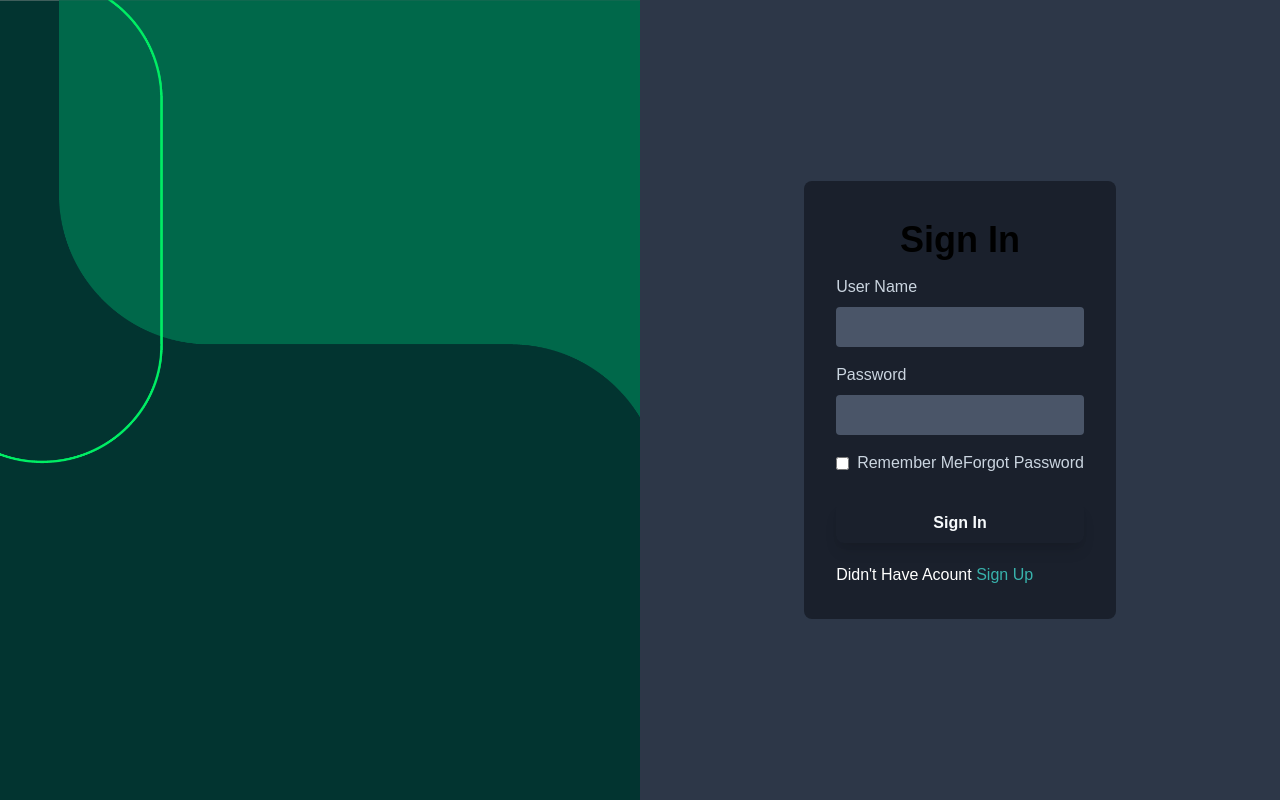
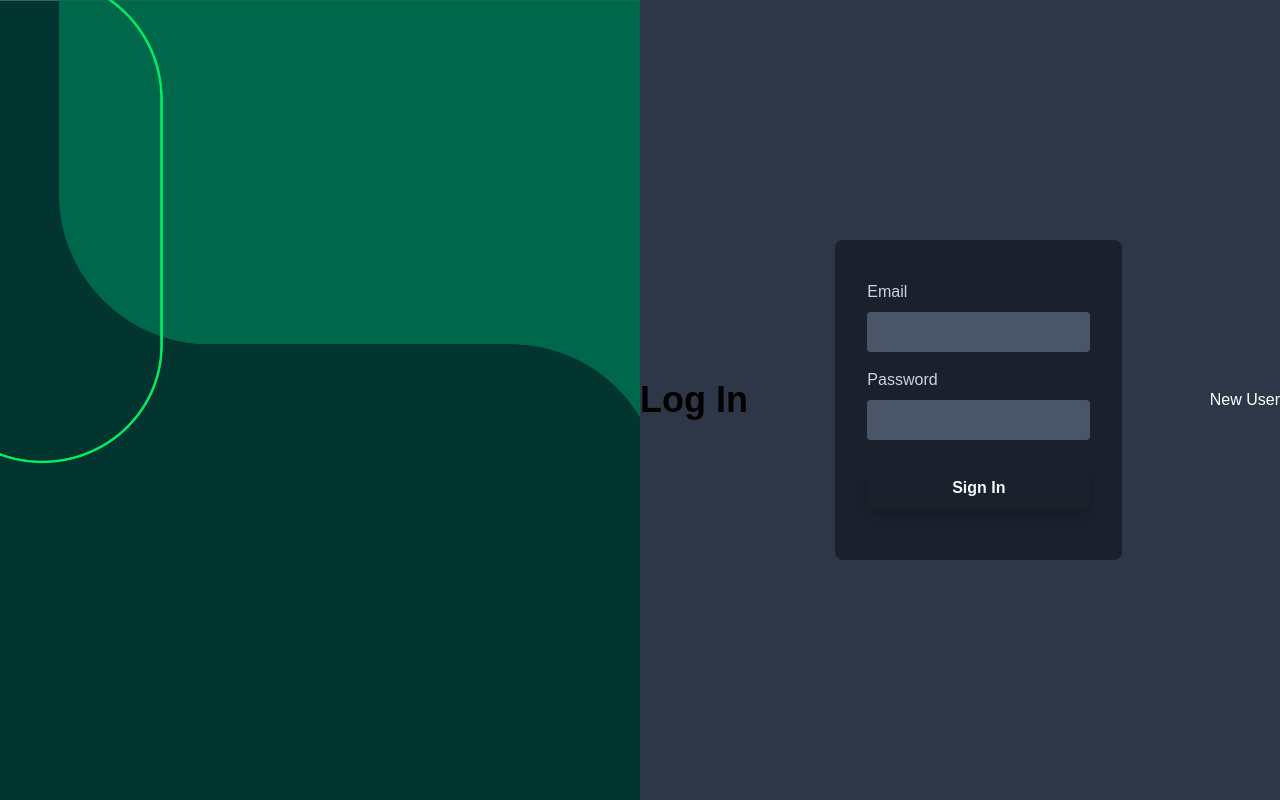
Before and after one commit to mud1tx/Consumer-2-Consumer, a React (Create React App) app in the folder client/: page /login in a window 1280 px wide. Built offline with nearby package versions, Linux system fonts and the light colour scheme.

Commit message:
corrected login structure

```diff
--- a/client/src/features/Authentication/Login.js
+++ b/client/src/features/Authentication/Login.js
@@ -1,11 +1,23 @@
 import React, { useState } from "react";
 import img from "../Authentication/LoginImg.png";
-export default function Login () {
-  const [showpass, setShowPass] = useState(false);
+import { NavLink } from "react-router-dom";
+
+const Login = () => {
+  const [userLoginData, setUserLoginData] = useState({
+    email: "",
+    password: "",
+  });
+
+  const handleInputs = (e) => {
+    const name = e.target.name;
+    // console.log(name);
+    const value = e.target.value;
+    setUserLoginData({ ...userLoginData, [name]: value });
+  }
+
   return (
     <>
       <div className="grid grid-cols-1 sm:grid-cols-2  h-screen w-full">
-
         <div className="hidden sm:block  ">
           <img
             className="w-full h-full object-cover"
@@ -15,38 +27,55 @@ export default function Login () {
         </div>
 
         <div className=" flex w-full  bg-gray-800 felx-col items-center justify-center">
-          <form className="max-w-[800px]   mx-auto bg-gray-900 p-8 px-8 rounded-lg">
-            <h2 className="text-4xl dark:text-white font-bold text-center">
-              Sign In
-            </h2>
+          <h2 className="text-4xl dark:text-white font-bold text-center">
+            Log In
+          </h2>
+          <form
+            className="max-w-[800px]   mx-auto bg-gray-900 p-8 px-8 rounded-lg"
+            method="POST"
+            action="/login"
+          >
             <div className="flex  flex-col text-gray-400 py-2">
-              <label>User Name</label>
+              <label>Email</label>
               <input
                 className="rounded bg-gray-700 mt-2 p-2 focus:border-blue-500 focus:bg-gray-800 focus:outline-none"
-                type="text"
+                type="email"
+                name="email"
+                value={userLoginData.email}
+                onChange={handleInputs}
               />
             </div>
             <div className="flex flex-col text-gray-400 py-2">
               <label>Password</label>
               <input
                 className="rounded bg-gray-700 mt-2 p-2 focus:border-blue-500 focus:bg-gray-800 focus:outline-none"
-                type="Password"
+                type="password"
+                name="password"
+                value={userLoginData.password}
+                onChange={handleInputs}
               />
             </div>
-            <div className="flex justify-between items-center text-gray-400 py-2">
+            {/* <div className="flex justify-between items-center text-gray-400 py-2">
               <p className="flex items-center">
                 <input className="mr-2" type="checkbox" />
                 Remember Me
               </p>
               <p className="">Forgot Password</p>
-            </div>
-            <button className="w-full my-5 py-2 text-mygreen shadow-lg shadow-mygreen-800 hover:shadow-green-500/20  text-gray-100 font-semibold rounded-lg">
+            </div> */}
+            <button
+              className="w-full my-5 py-2 text-mygreen shadow-lg shadow-mygreen-800 hover:shadow-green-500/20  text-gray-100 font-semibold rounded-lg"
+              type="submit"
+            >
               Sign In
             </button>
-            <p className="text-white">Didn't Have Acount <span><a  className="cursor-pointer text-teal-500">Sign Up </a></span></p>
           </form>
+          <p className="text-white">
+            <NavLink to="/signup">New User</NavLink>
+          </p>
         </div>
       </div>
     </>
   );
-}
+};
+
+export default Login;
```
